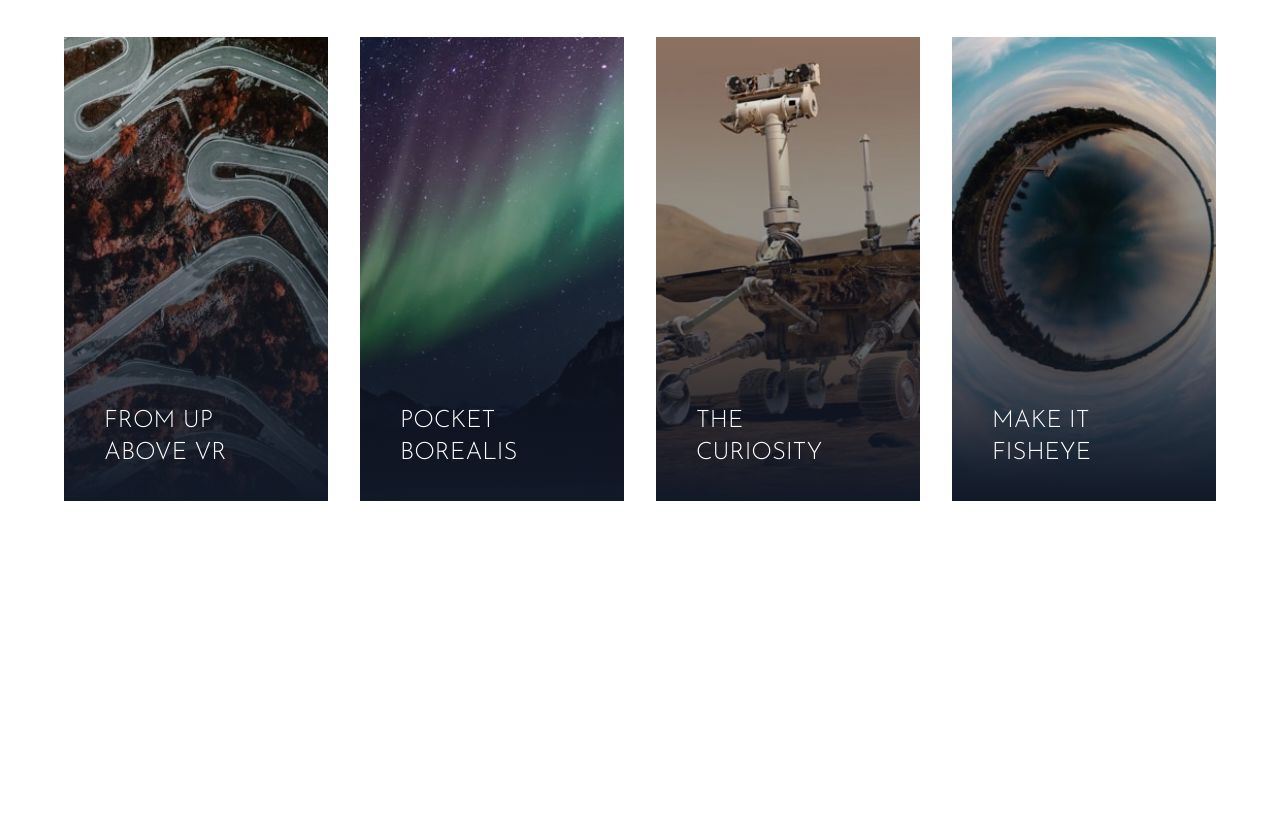
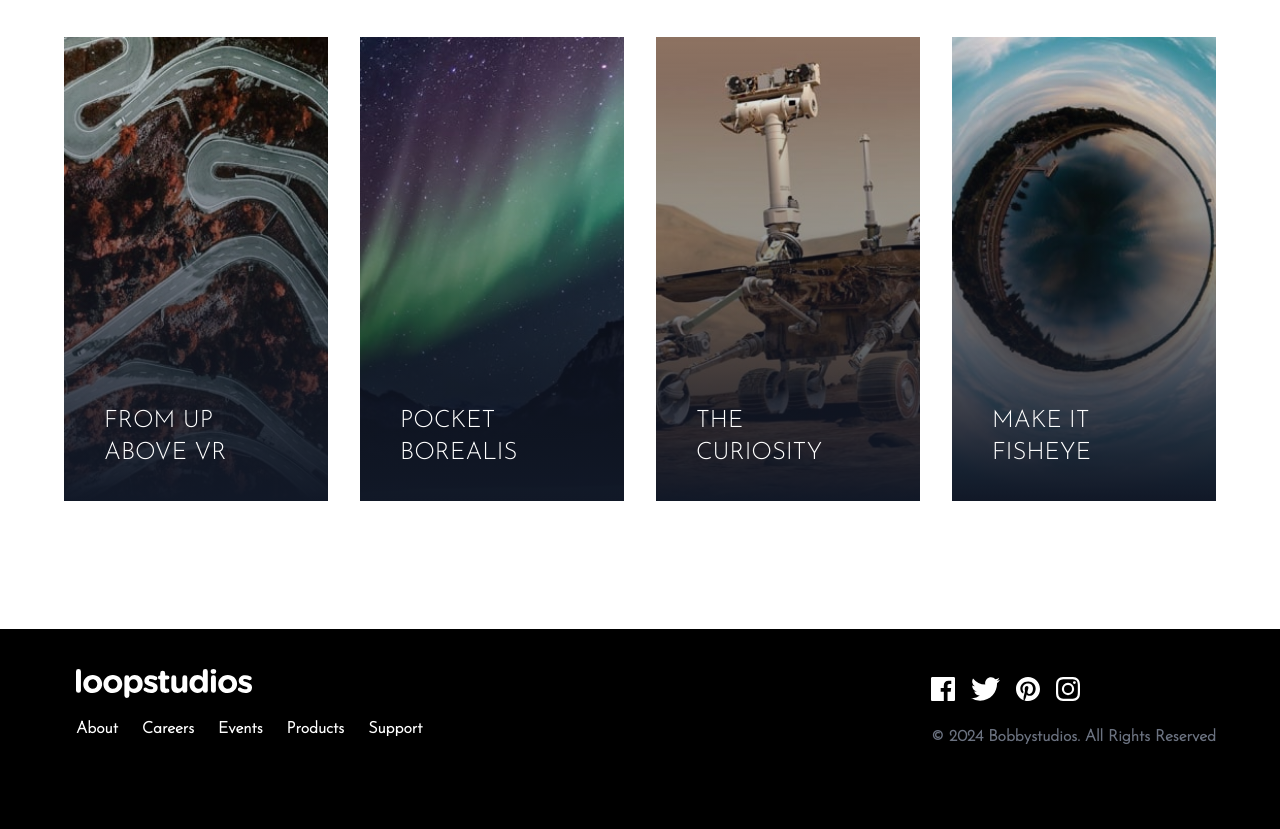
Before and after one commit to MDBBee/loop-studio-tailwind, a website: page index.html in a window 1280 px wide. Shown: the part 2007-2836 px from the top of the page. Before the commit the page ends 2636 px from the top, so only its background shows below. Drawn offline with Linux system fonts and the light colour scheme.

Commit message:
Footer ✅

```diff
--- a/index.html
+++ b/index.html
@@ -272,6 +272,100 @@
       </div>
     </section>
 
-    <footer class="bg-black"></footer>
+    <footer class="bg-black">
+      <div class="container max-w-6xl py-10 mx-auto">
+        <!-- Flex-C -->
+        <div
+          class="flex flex-col items-center mb-8 space-y-6 md:flex-row md:justify-between md:space-y-0 md:items-center"
+        >
+          <!-- Menu & Logo C -->
+          <div
+            class="flex-flex-col items-center space-y-8 md:ml-3 md:space-y-4"
+          >
+            <!-- Logo -->
+            <div class="h-8">
+              <img src="images/logo.svg" alt="" class="w-44" />
+            </div>
+            <!-- Menu -->
+            <div
+              class="flex flex-col items-center space-y-4 font-bold text-white md:flex-row md:items-center md:space-x-6 md:space-y-0"
+            >
+              <!-- Item 1 -->
+              <div class="h-10 group">
+                <a href="#">About</a>
+                <div
+                  class="mx-2 group-hover:border-b-2 group-hover:border-blue-100"
+                ></div>
+              </div>
+              <!-- Item 2 -->
+              <div class="h-10 group">
+                <a href="#">Careers</a>
+                <div
+                  class="mx-2 group-hover:border-b-2 group-hover:border-blue-100"
+                ></div>
+              </div>
+              <!-- Item 3 -->
+              <div class="h-10 group">
+                <a href="#">Events</a>
+                <div
+                  class="mx-2 group-hover:border-b-2 group-hover:border-blue-100"
+                ></div>
+              </div>
+              <!-- Item 4 -->
+              <div class="h-10 group">
+                <a href="#">Products</a>
+                <div
+                  class="mx-2 group-hover:border-b-2 group-hover:border-blue-100"
+                ></div>
+              </div>
+              <!-- Item 5 -->
+              <div class="h-10 group">
+                <a href="#">Support</a>
+                <div
+                  class="mx-2 group-hover:border-b-2 group-hover:border-blue-100"
+                ></div>
+              </div>
+            </div>
+          </div>
+
+          <!-- Social & CopyR C -->
+          <div class="flex flex-col space-y-4 text-gray-500 md:items-start">
+            <!-- Social -->
+            <div
+              class="flex items-center justify-center mx-auto space-x-4 md:justify-end md:mx-0"
+            >
+              <!-- Icon 1 -->
+              <div class="h-8 group">
+                <a href="#">
+                  <img src="images/icon-facebook.svg" alt="" class="h-6" />
+                </a>
+              </div>
+              <!-- Icon 2 -->
+              <div class="h-8 group">
+                <a href="#">
+                  <img src="images/icon-twitter.svg" alt="" class="h-6" />
+                </a>
+              </div>
+              <!-- Icon 3 -->
+              <div class="h-8 group">
+                <a href="#">
+                  <img src="images/icon-pinterest.svg" alt="" class="h-6" />
+                </a>
+              </div>
+              <!-- Icon 4 -->
+              <div class="h-8 group">
+                <a href="#">
+                  <img src="images/icon-instagram.svg" alt="" class="h-6" />
+                </a>
+              </div>
+            </div>
+            <!-- CopyR -->
+            <div class="font-bold">
+              &copy; 2024 Bobbystudios. All Rights Reserved
+            </div>
+          </div>
+        </div>
+      </div>
+    </footer>
   </body>
 </html>
```
Also changed, not shown: css/style.css.
